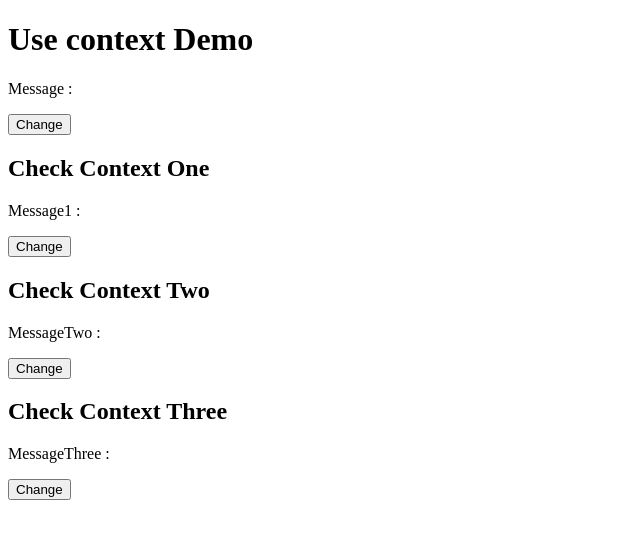
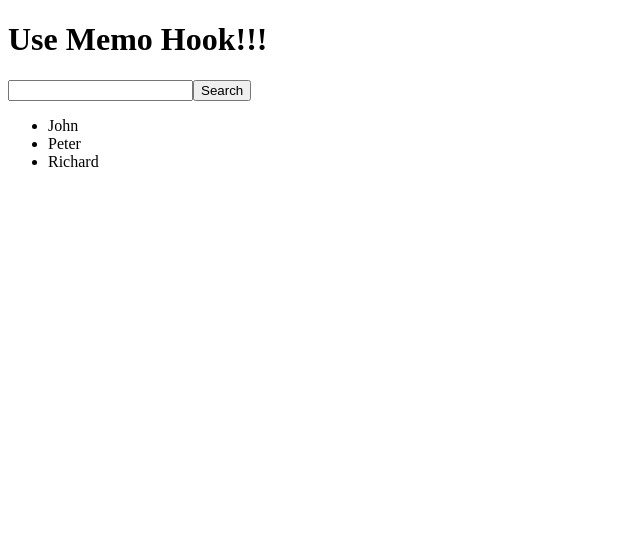
Before and after one commit to lazyDev-ak/ReactJs, a React (Create React App) app: page / in a window 1280 px wide. Shown: the top 538 px of the page, without its empty margins (0-640 px from the left). Built offline with nearby package versions, Linux system fonts and the light colour scheme.

Commit message:
27/12/22 (useMemo)

```diff
--- /dev/null
+++ b/src/UseMemoHook.js
@@ -0,0 +1,53 @@
+import React,{useMemo} from "react"
+
+function UseMemoHook(){
+
+    const users=[{
+        id:1,
+        name:'John'
+    },{
+        id:2,
+        name:"Peter"
+    },{
+        id:3,
+        name:"Richard"
+    }]
+
+    const[text,setText]=React.useState('')
+    const[search,setSearch]=React.useState('')
+
+    const handleText=(event)=>{
+        setText(event.target.value)
+    }
+
+    const handleSearch=()=>{
+        setSearch(text)
+    }
+
+    const filteredData=useMemo(()=>users.filter((user)=>{
+        console.log('hiiiiiiiii');
+        return user.name.toLowerCase().includes(search.toLowerCase())
+    }),[search])
+
+    return(
+        <div>
+              <h1>Use Memo Hook!!!</h1>
+              <input type="text" onChange={handleText}/>
+              <button type='button' onClick={handleSearch}>Search</button>
+              <DisplayList userList={filteredData}/>
+        </div>
+    )
+}
+
+function DisplayList({userList}){
+
+    return(
+        <ul>
+            {userList.map((user)=>(
+                <li key={user.id}>{user.name}</li>
+            ))}
+        </ul>
+    )
+}
+
+export default UseMemoHook
--- a/src/index.js
+++ b/src/index.js
@@ -15,6 +15,7 @@ import LifeCycleMethods from './LifeCycleMethods';
 import UseEffectDemo from './UseEffectDemo';
 import App1 from './App1';
 import UseContextDemo from './UseContextDemo';
+import UseMemoHook from './UseMemoHook';
 
 const tag= <h1>Hello React!!!</h1>
 const message="Hiiiiii"
@@ -29,7 +30,7 @@ root.render(
   <div>
     {/* <PropsInput/>
     <PropsDemo/> */}
-    <UseContextDemo/>
+    <UseMemoHook/>
   </div>
 
   // <Form/>
```
